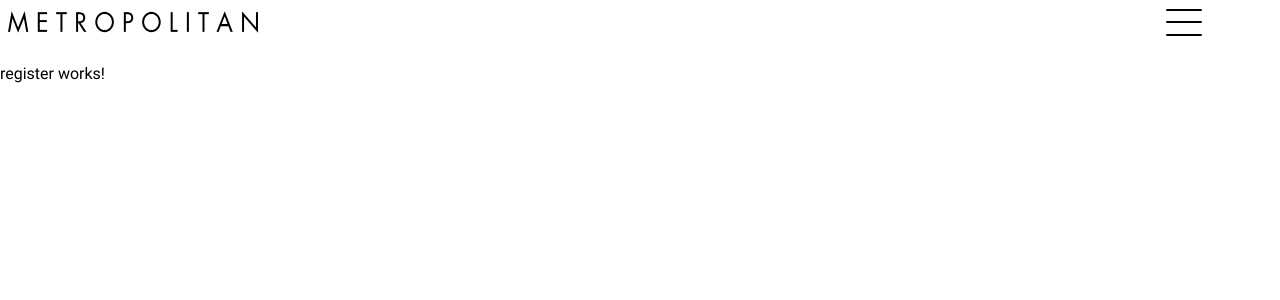
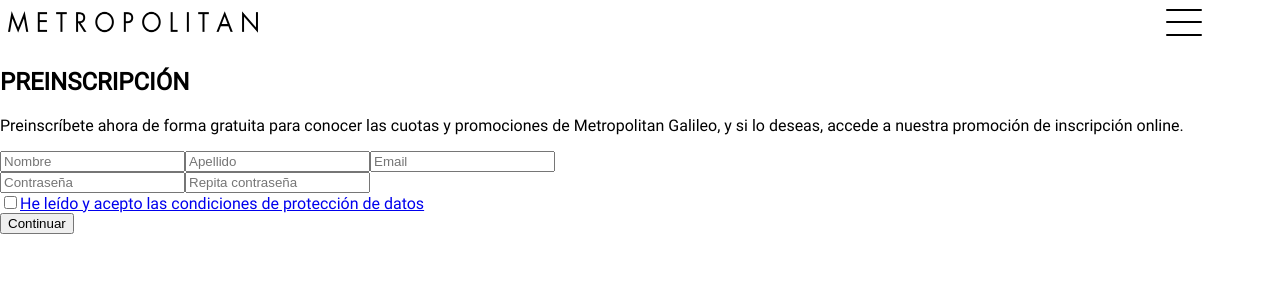
Before and after one commit to MakoskiVictor/METROPOLITAN, an Angular app in the folder Client/: page /register in a window 1280 px wide. Shown: the top 300 px of the page. Built offline with nearby package versions, Linux system fonts and the light colour scheme.

Commit message:
add form layoud

```diff
--- a/Client/src/app/pages/register/register.component.html
+++ b/Client/src/app/pages/register/register.component.html
@@ -1 +1,31 @@
-<p>register works!</p>
+<section>
+    <div>
+        <div>
+            <h1>PREINSCRIPCIÓN</h1>
+        </div>
+        <div>
+            <p>
+                Preinscríbete ahora de forma gratuita para conocer las cuotas y promociones de
+                Metropolitan Galileo, y si lo deseas, accede a nuestra promoción de inscripción
+                online.
+            </p>
+        </div>
+    </div>
+
+    <form>
+        <div>
+            <input type="text" placeholder="Nombre" >
+            <input type="text" placeholder="Apellido">
+            <input type="mail" placeholder="Email">
+        </div>
+        <div>
+            <input type="password" placeholder="Contraseña">
+            <input type="password" placeholder="Repita contraseña">
+            <div>
+                <input type="checkbox"> <a href="#">He leído y acepto las condiciones de protección de datos</a>
+            </div>
+        </div>
+        <button>Continuar</button>
+    </form>
+
+</section>
```
